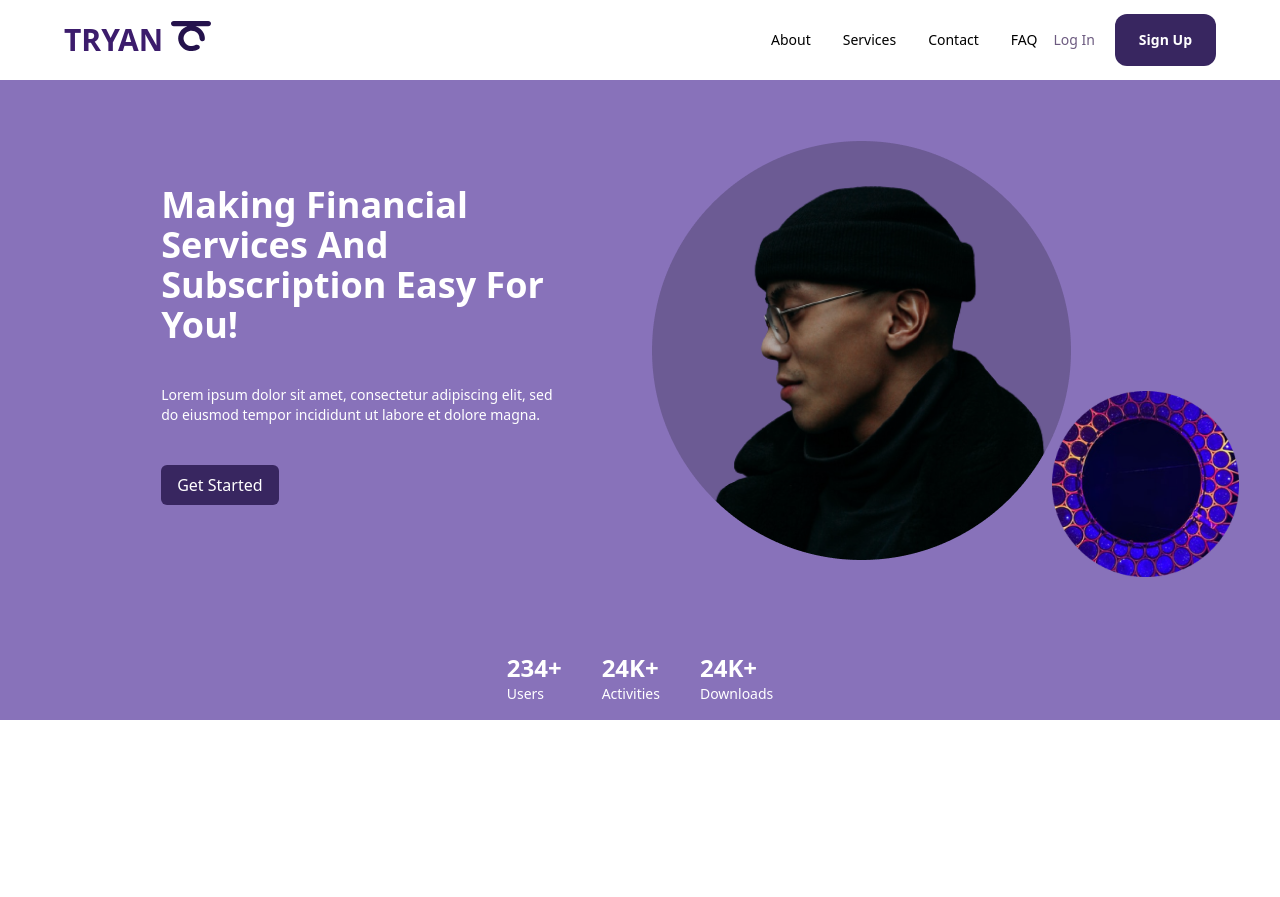
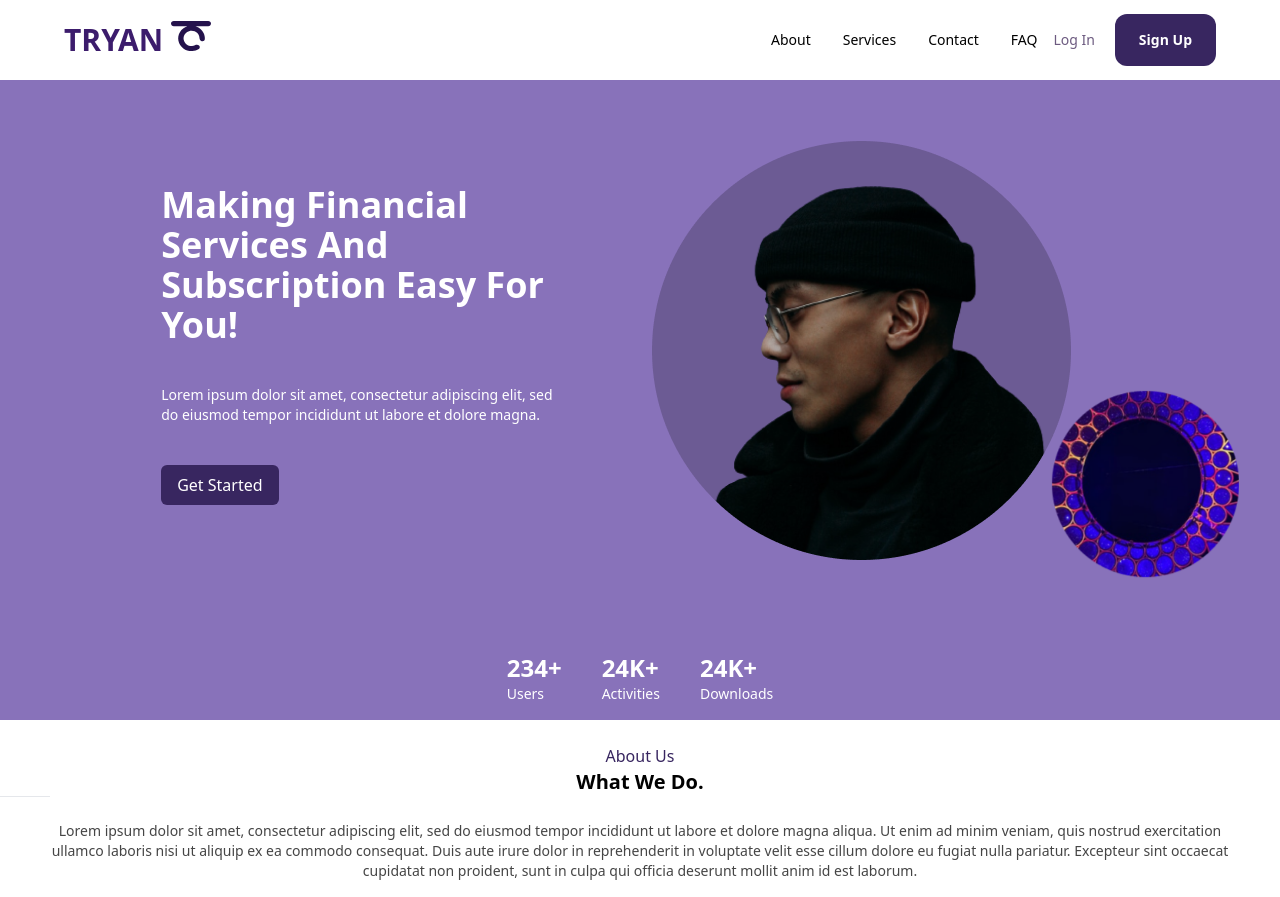
Before and after one commit to Bolaji-hub/tryandbill, a React (Vite) app: page / in a window 1280 px wide. Before the commit the page ends 800 px from the top, so only its background shows below. Built offline with nearby package versions, Linux system fonts and the light colour scheme.

Commit message:
- Implement the about us page - Styling the about us paage

```diff
--- a/src/Pages/Home.jsx
+++ b/src/Pages/Home.jsx
@@ -1,11 +1,13 @@
 import Header from "../components/Header";
 import Hero from "../components/Hero";
+import About from "../components/About";
 
 const Home = () => {
   return (
     <div className="">
       <Header />
       <Hero />
+      <About />
     </div>
   );
 };
--- a/src/components/About.jsx
+++ b/src/components/About.jsx
@@ -0,0 +1,22 @@
+const About = () => {
+  return (
+    <div className=" flex flex-col justify-center items-center text-center">
+      <div>
+        <h5 className="text-[#382660] mt-6">About Us</h5>
+        <h1 className="text-xl font-bold">What We Do.</h1>
+        <hr className="w-[50px]" />
+        <p className="px-8 mt-6 mb-4 text-[#454545] text-sm">
+          Lorem ipsum dolor sit amet, consectetur adipiscing elit, sed do
+          eiusmod tempor incididunt ut labore et dolore magna aliqua. Ut enim ad
+          minim veniam, quis nostrud exercitation ullamco laboris nisi ut
+          aliquip ex ea commodo consequat. Duis aute irure dolor in
+          reprehenderit in voluptate velit esse cillum dolore eu fugiat nulla
+          pariatur. Excepteur sint occaecat cupidatat non proident, sunt in
+          culpa qui officia deserunt mollit anim id est laborum.
+        </p>
+      </div>
+    </div>
+  );
+};
+
+export default About;
```
